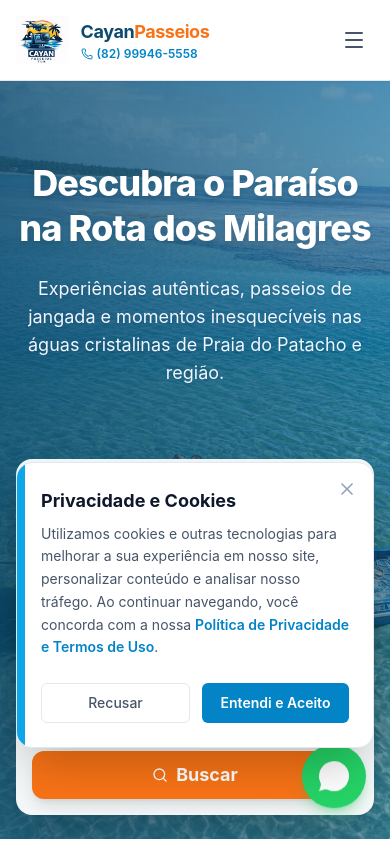
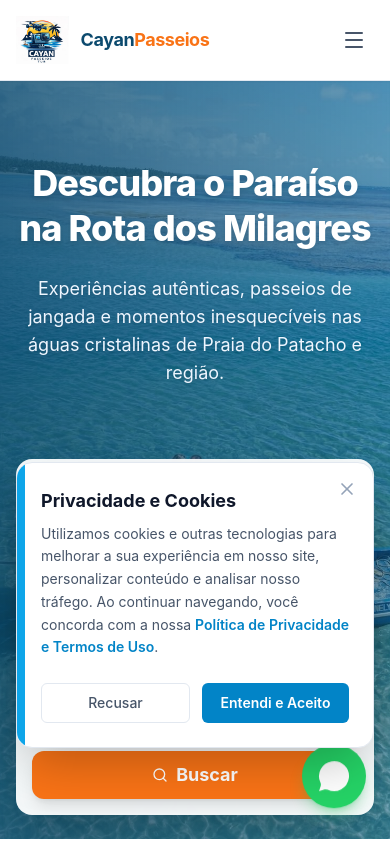
Before and after one commit to cristianealvesfr-hash/Rayan-Turismo, a React (Vite) app: page / in a window 390 px wide. Shown: the top 844 px of the page. Built offline with nearby package versions, Linux system fonts and the light colour scheme.

Commit message:
Hide phone number on mobile in header

```diff
--- a/src/components/layout/Navbar.tsx
+++ b/src/components/layout/Navbar.tsx
@@ -21,7 +21,7 @@ export const Navbar = () => {
             <Link to="/" className="font-bold text-lg md:text-xl tracking-tight text-brandBlue-900">
               Cayan<span className="text-ctaOrange-500">Passeios</span>
             </Link>
-            <a href="https://wa.me/5582999465558" target="_blank" rel="noreferrer" className="flex items-center gap-1 text-xs font-semibold text-brandBlue-600 hover:text-ctaOrange-500 transition-colors">
+            <a href="https://wa.me/5582999465558" target="_blank" rel="noreferrer" className="hidden md:flex items-center gap-1 text-xs font-semibold text-brandBlue-600 hover:text-ctaOrange-500 transition-colors">
               <Phone className="w-3 h-3" />
               (82) 99946-5558
             </a>
```
